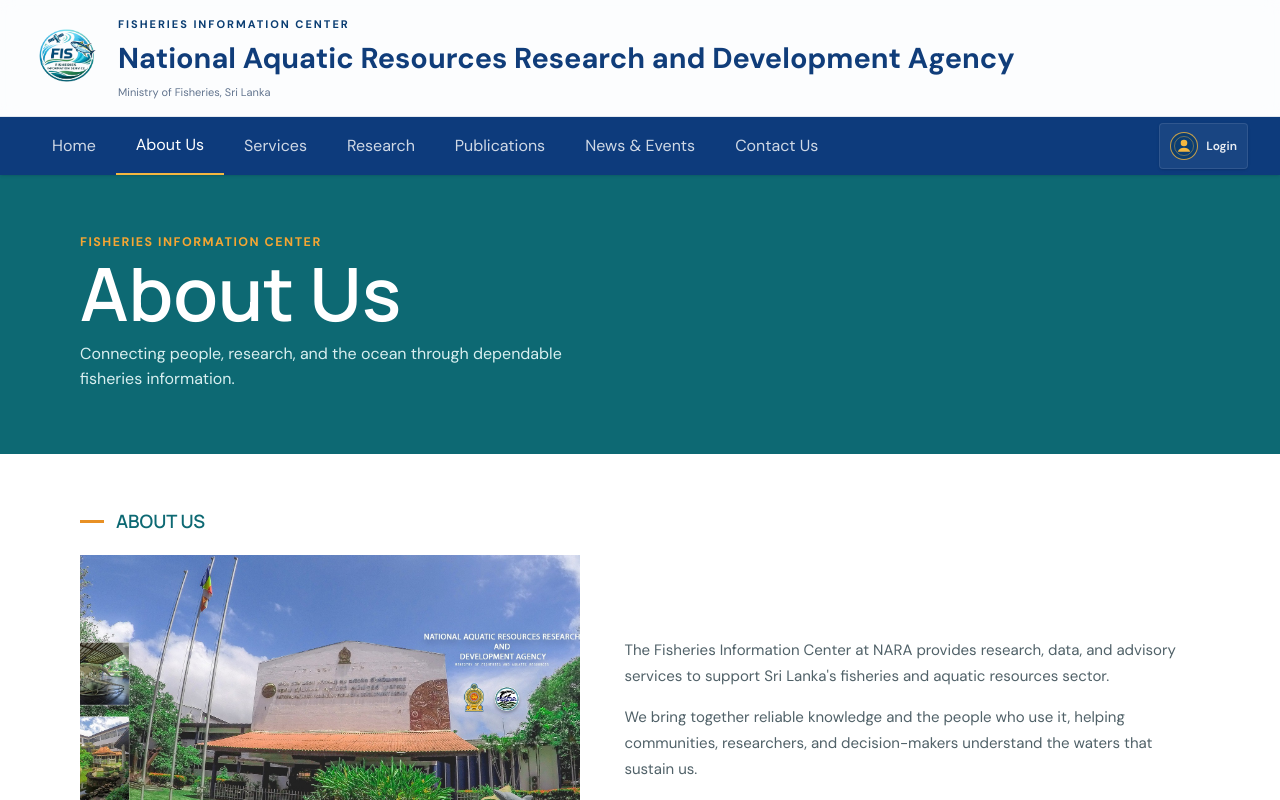
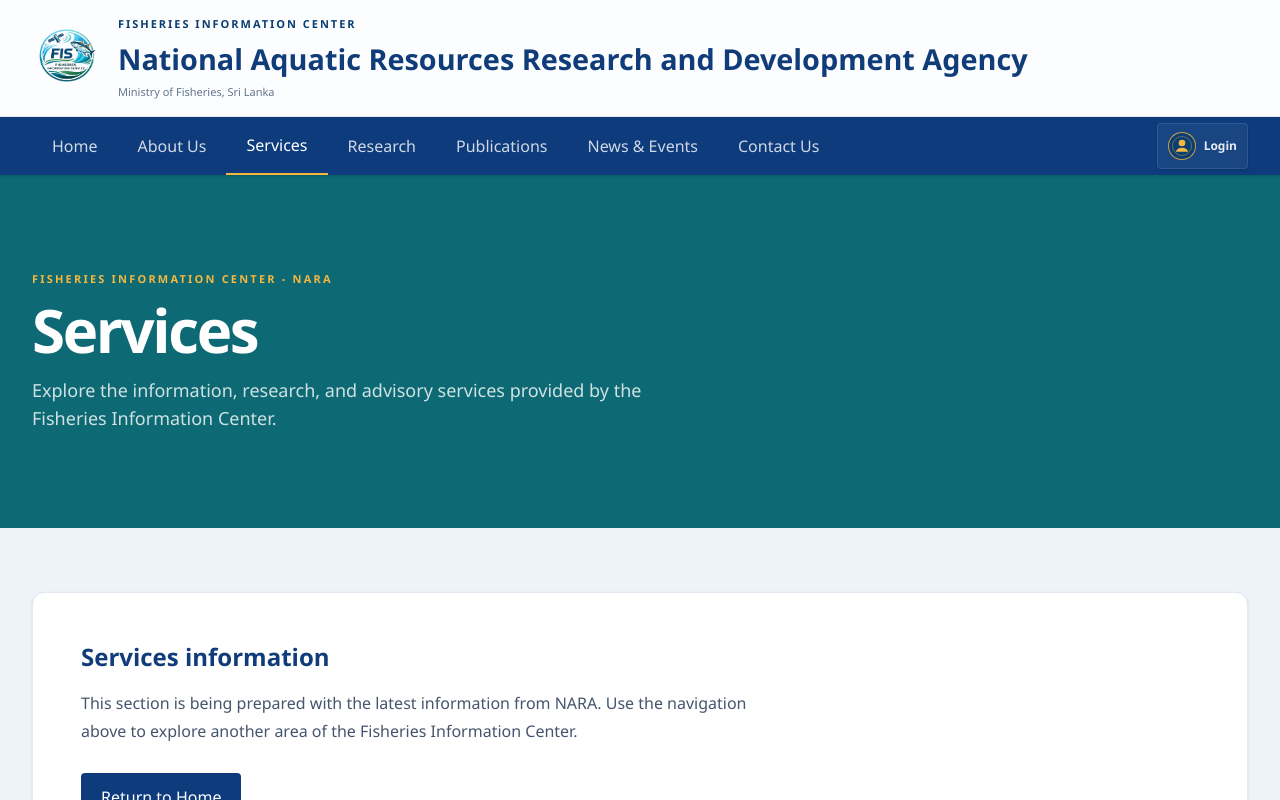
Before and after one commit to NisalRanasingha/GIS_Based_Web-Application, a React (Vite) app: page / in a window 1280 px wide. Both pictures are taken after a click on the button "Services". Shown: the top 800 px of the page. Built offline with nearby package versions, Linux system fonts and the light colour scheme.

Commit message:
Merge branch 'main' of https://github.com/NisalRanasingha/GIS_Based_Web-Application

```diff
--- a/index.html
+++ b/index.html
@@ -2,10 +2,9 @@
 <html lang="en">
   <head>
     <meta charset="UTF-8" />
-    <link rel="icon" type="image/png" href="/src/assets/FISlogo.png" />
+    <link rel="icon" type="image/svg+xml" href="/favicon.svg" />
     <meta name="viewport" content="width=device-width, initial-scale=1.0" />
-    <meta name="description" content="Fisheries Information Center" />
-    <title>Fisheries Information Center</title>
+    <title>gis-based-web-application</title>
   </head>
   <body>
     <div id="root"></div>
--- a/src/App.jsx
+++ b/src/App.jsx
@@ -1,16 +1,49 @@
-import { useState } from 'react'
-import Login from './components/Login'
-import Signup from './components/Signup'
-import About from './components/About'
+import { useEffect, useState } from 'react';
+import Login from './components/Login';
+import Signup from './components/Signup';
+import About from './components/About';
+import FISHomePage from './pages/FISHomePage';
+import FISContactPage from './pages/FISContactPage';
+import FISSectionPage from './pages/FISSectionPage';
+
+const sectionPages = {
+  services: {
+    title: 'Services',
+    description: 'Explore the information, research, and advisory services provided by the Fisheries Information Center.',
+  },
+  research: {
+    title: 'Research',
+    description: 'Discover research programs and scientific findings supporting Sri Lanka\'s aquatic resources.',
+  },
+  publications: {
+    title: 'Publications',
+    description: 'Browse reports, journals, statistics, and technical publications from NARA.',
+  },
+  news: {
+    title: 'News & Events',
+    description: 'Stay informed about fisheries advisories, announcements, workshops, and upcoming events.',
+  },
+};
 
 function App() {
-  const [page, setPage] = useState('about')
+  const [page, setPage] = useState('home');
 
-  if (page === 'about') return <About onNavigate={setPage} />
+  const handleNavigate = (nextPage) => {
+    setPage(nextPage);
+    window.scrollTo({ top: 0, left: 0, behavior: 'instant' });
+  };
 
-  return page === 'login'
-    ? <Login onNavigate={setPage} />
-    : <Signup onNavigate={setPage} />
+  useEffect(() => {
+    window.scrollTo({ top: 0, left: 0, behavior: 'instant' });
+  }, [page]);
+
+  if (page === 'login') return <Login onNavigate={handleNavigate} />;
+  if (page === 'signup') return <Signup onNavigate={handleNavigate} />;
+  if (page === 'about') return <About onNavigate={handleNavigate} />;
+  if (page === 'contact') return <FISContactPage onNavigate={handleNavigate} />;
+  if (sectionPages[page]) return <FISSectionPage page={page} {...sectionPages[page]} onNavigate={handleNavigate} />;
+
+  return <FISHomePage onNavigate={handleNavigate} />;
 }
 
 export default App;
--- a/src/components/About.jsx
+++ b/src/components/About.jsx
@@ -1,5 +1,5 @@
+import './About.css'
 import FISHeader from './FISHeader'
-import './About.css'
 import FISFooter from './FISFooter'
 
 const activities = [
@@ -13,7 +13,7 @@
 function About({ onNavigate }) {
   return (
     <div className="about-page">
-      <FISHeader page="about" onNavigate={onNavigate} />
+    <FISHeader page="about" onNavigate={onNavigate} />
 
       <main>
         <section className="about-hero">
@@ -56,7 +56,7 @@
         </div>
       </main>
 
-    <FISFooter/>
+      <FISFooter onNavigate={onNavigate} />
     </div>
   )
 }
--- a/src/components/FISHeader.jsx
+++ b/src/components/FISHeader.jsx
@@ -4,15 +4,22 @@
 
 const navItems = ['Home', 'About Us', 'Services', 'Research', 'Publications', 'News & Events', 'Contact Us'];
 
+const pageByLabel = {
+  Home: 'home',
+  'About Us': 'about',
+  Services: 'services',
+  Research: 'research',
+  Publications: 'publications',
+  'News & Events': 'news',
+  'Contact Us': 'contact',
+};
+
 export default function FISHeader({ page, onNavigate }) {
   const [menuOpen, setMenuOpen] = useState(false);
   const hideLoginButton = page === 'login' || page === 'signup';
 
   const isActive = (label) => {
-    if (label === 'Home' && page === 'home') return true;
-    if (label === 'About Us' && page === 'about') return true;
-    if (label === 'Contact Us' && page === 'contact') return true;
-    return false;
+    return pageByLabel[label] === page;
   };
 
   useEffect(() => {
@@ -27,9 +34,7 @@
   }, []);
 
   const handleNav = (item) => {
-    if (item === 'Home') onNavigate('home');
-    if (item === 'Contact Us') onNavigate('contact');
-    if (item === 'About Us') onNavigate('about');
+    onNavigate(pageByLabel[item]);
     setMenuOpen(false);
   };
 
--- a/src/components/Header.jsx
+++ b/src/components/Header.jsx
@@ -8,7 +8,7 @@
   'Contact Us',
 ]
 
-export default function Header({ page, onNavigate }) {
+export default function Header({ onNavigate }) {
   return (
     <header className="site-header">
       <div className="top-strip">
--- a/src/components/Login.jsx
+++ b/src/components/Login.jsx
@@ -1,15 +1,14 @@
 import { useState } from 'react'
+import './Login.css'
 import FISHeader from './FISHeader'
-import './Login.css'
 import FISFooter from './FISFooter'
 
 function Login({ onNavigate }) {
   const [signedIn, setSignedIn] = useState(false)
 
   return (
-    <>
+    <main className="login-page">
       <FISHeader page="login" onNavigate={onNavigate} />
-      <main className="login-page">
       <section className="login-card" aria-label="Sign in to your account">
         <div className="login-form-panel">
           <div className="login-heading">
@@ -51,10 +50,11 @@
         <div className="login-image-panel">
           <img src="/30342.jpg" alt="Fishing boat on calm blue water" />
         </div>
+
+
       </section>
+      <FISFooter onNavigate={onNavigate} />
     </main>
-    <FISFooter/>
-    </>
   )
 }
 
--- a/src/components/Signup.jsx
+++ b/src/components/Signup.jsx
@@ -1,15 +1,14 @@
 import { useState } from 'react'
-import FISHeader from './FISHeader'
 import './Signup.css'
 import FISFooter from './FISFooter'
+import FISHeader from './FISHeader'
 
 function Signup({ onNavigate }) {
   const [submitted, setSubmitted] = useState(false)
 
   return (
-    <>
+    <main className="signup-page">
       <FISHeader page="signup" onNavigate={onNavigate} />
-      <main className="signup-page">
       <section className="signup-card" aria-label="Create your account">
         <div className="image-panel">
           <img src="/30342.jpg" alt="Fishing boat on calm blue water" />
@@ -69,10 +68,8 @@
           </p>
         </div>
       </section>
+      <FISFooter onNavigate={onNavigate} />
     </main>
-    <FISFooter/>
-
-    </>
   )
 }
 
--- a/src/index.css
+++ b/src/index.css
@@ -16,7 +16,17 @@
 }
 
 * { box-sizing: border-box; }
-
+html { scroll-behavior: smooth; }
+body {
+  margin: 0;
+  font-family: 'Segoe UI', Tahoma, Geneva, Verdana, sans-serif;
+  background: var(--page-bg);
+  color: var(--text);
+}
+button, input, select, textarea { font: inherit; }
+button { cursor: pointer; }
+img { max-width: 100%; display: block; }
+#root { min-height: 100vh; }
 .app-shell { min-height: 100vh; }
 .container {
   width: min(1400px, calc(100% - 28px));
--- /dev/null
+++ b/src/pages/FISSectionPage.jsx
@@ -0,0 +1,38 @@
+import FISHeader from '../components/FISHeader';
+import FISFooter from '../components/FISFooter';
+
+export default function FISSectionPage({ page, title, description, onNavigate }) {
+  return (
+    <div className="nara-responsive flex min-h-screen flex-col bg-[#edf3f7] text-[#123d7b]">
+      <FISHeader page={page} onNavigate={onNavigate} />
+
+      <main className="flex-1">
+        <section className="bg-[#0d6973] py-16 text-white sm:py-24">
+          <div className="mx-auto max-w-[1440px] px-4 sm:px-6 lg:px-8">
+            <div className="text-[11px] font-extrabold uppercase tracking-[0.2em] text-[#f4b740]">Fisheries Information Center - NARA</div>
+            <h1 className="mt-3 text-4xl font-extrabold tracking-[-0.04em] sm:text-6xl">{title}</h1>
+            <p className="mt-4 max-w-2xl text-base text-white/80 sm:text-lg">{description}</p>
+          </div>
+        </section>
+
+        <section className="mx-auto max-w-[1440px] px-4 py-16 sm:px-6 lg:px-8">
+          <div className="rounded-xl border border-slate-200 bg-white p-8 shadow-sm sm:p-12">
+            <h2 className="text-2xl font-extrabold text-[#103d7a]">{title} information</h2>
+            <p className="mt-4 max-w-2xl leading-7 text-slate-600">
+              This section is being prepared with the latest information from NARA. Use the navigation above to explore another area of the Fisheries Information Center.
+            </p>
+            <button
+              type="button"
+              onClick={() => onNavigate('home')}
+              className="mt-7 rounded-sm bg-[#0d3b7c] px-5 py-3 text-sm font-bold text-white transition hover:bg-[#0a2f66]"
+            >
+              Return to Home
+            </button>
+          </div>
+        </section>
+      </main>
+
+      <FISFooter onNavigate={onNavigate} />
+    </div>
+  );
+}
```
